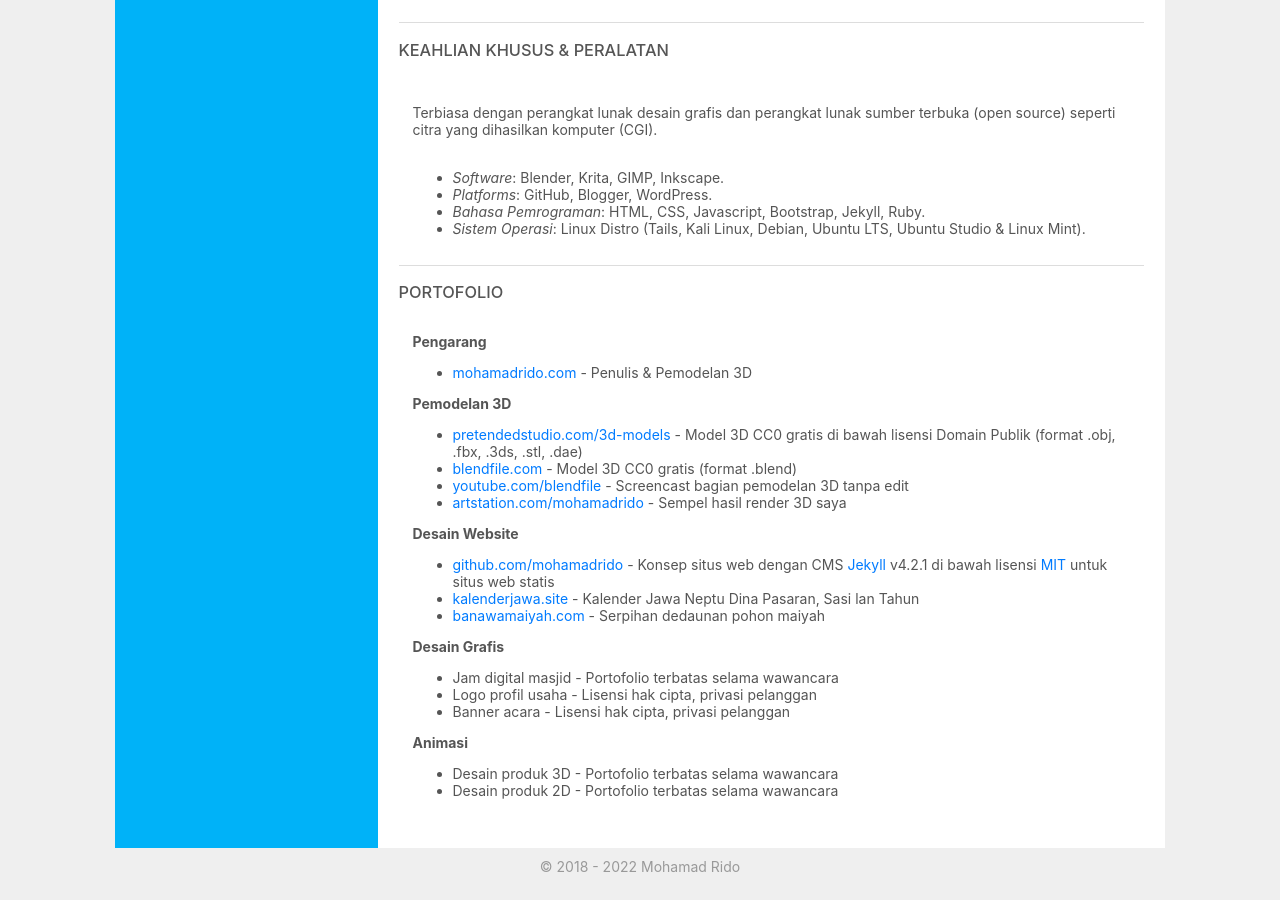
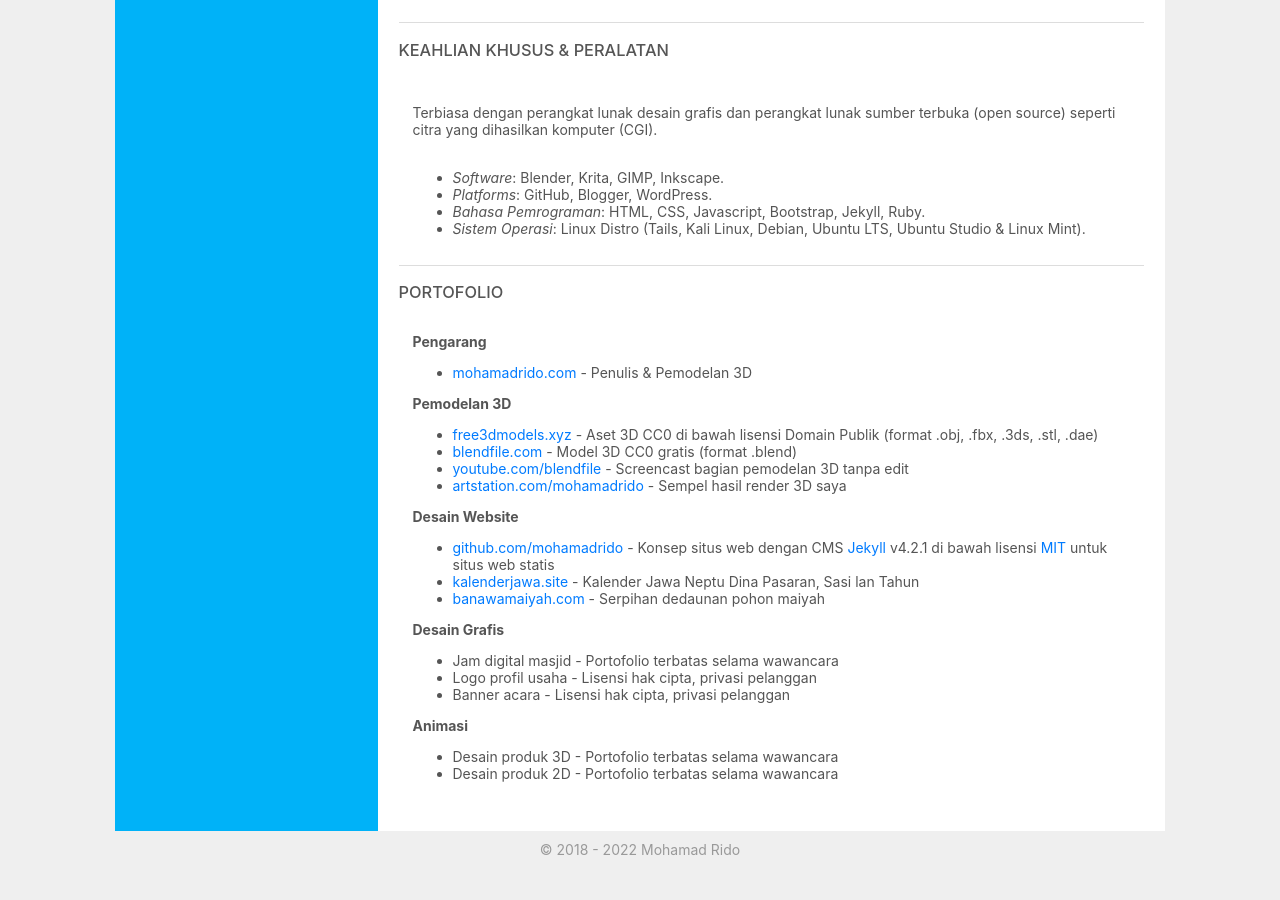
Before and after one commit to mohamadrido/about, a Jekyll site: the page built from id.html, in a window 1280 px wide and 900 px high, scrolled down 975 px. Built offline with Jekyll 4.4.1, drawn with Linux system fonts in a browser that asks for light colours.

Commit message:
Update id.html

```diff
--- a/id.html
+++ b/id.html
@@ -129,7 +129,7 @@
 
     <b>Pemodelan 3D</b>
       <ul>
-      <li><a href="https://pretendedstudio.com/3d-models">pretendedstudio.com/3d-models</a> - Model 3D CC0 gratis di bawah lisensi Domain Publik (format .obj, .fbx, .3ds, .stl, .dae)</li>
+      <li><a href="https://free3dmodels.xyz">free3dmodels.xyz</a> - Aset 3D CC0 di bawah lisensi Domain Publik (format .obj, .fbx, .3ds, .stl, .dae)</li>
       <li><a href="https://blendfile.com">blendfile.com</a> - Model 3D CC0 gratis (format .blend)</li>
       <li><a href="https://youtube.com/blendfile">youtube.com/blendfile</a> - Screencast bagian pemodelan 3D tanpa edit</li>
       <!--li><a href="https://cc03ds.com">cc03ds.com</a>  - Free CC0 3D Models Under Public Domain (now move to <a href="https://publicdomainmodels.com">publicdomainmodels.com</a>)</li-->
```
